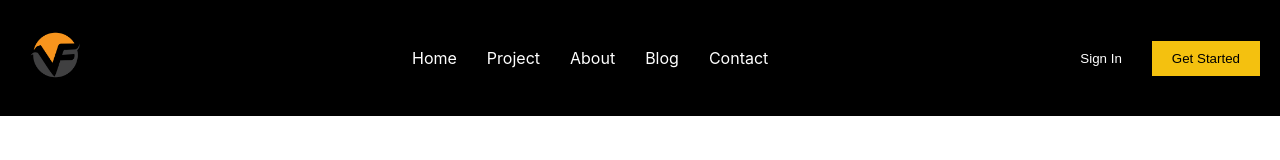
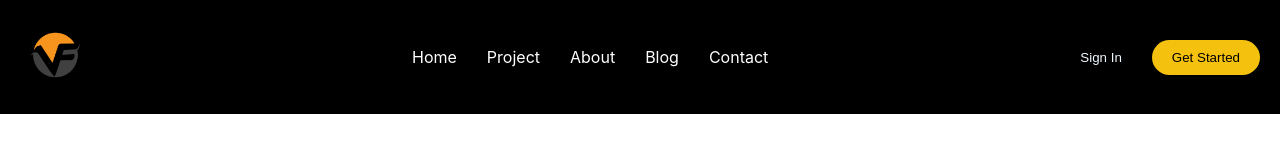
Before and after one commit to zhbforum/React_website, a React (Create React App) app: page / in a window 1280 px wide. Shown: the top 160 px of the page. Built offline with nearby package versions, Linux system fonts and the light colour scheme.

Commit message:
color changes in header

```diff
--- a/src/components/Header.css
+++ b/src/components/Header.css
@@ -10,8 +10,8 @@
 
   .logo
   {
-    font-size: 24px;
     font-weight: bold;
+    width: auto;
   }
 
   .nav-links
@@ -43,17 +43,32 @@
     cursor: pointer;
   }
 
-  .sign-in
-  {
-    background: transparent;
-    color: #fff;
-    border: 1px solid #fff;
+  .sign-in {
+    background-color: transparent;
+    color: rgba(156, 142, 142, 0.658);
+    text-decoration: none;
+  }
+  .sign-in a {
+    color: aliceblue;
+    text-decoration: none;
+  }
+  .sign-in a:hover {
+    color: #ecd269;
   }
 
   .get-started
   {
+    border-radius: 20px;
     background: #f4c10f;
     color: #000;
+  }
+  .get-started a {
+    color:  black;
+    text-decoration: none;
+
+  }
+  .get-started:hover {
+    background-color: rgb(250, 250, 228);
   }
 
   .logo img
--- a/src/components/Header.jsx
+++ b/src/components/Header.jsx
@@ -6,7 +6,7 @@ const Header = () =>
   return (
     <header className="header">
       <div className="logo">
-        <img src="/images/logo.png" alt="Website"/>
+        <a href="Header.jsx"><img src="/images/logo.png" alt="Website"/></a>
         </div>
       <nav>
         <ul className="nav-links">
@@ -18,8 +18,8 @@ const Header = () =>
         </ul>
       </nav>
       <div className="auth-buttons">
-        <button className="sign-in">Sign In</button>
-        <button className="get-started">Get Started</button>
+        <button className="sign-in"> <a href="#sign-in">Sign In</a></button>
+        <button className="get-started"><a href="get-started">Get Started</a></button>
       </div>
     </header>
   );
```
Also changed, not shown: public/index.html (+0 -17 lines).
